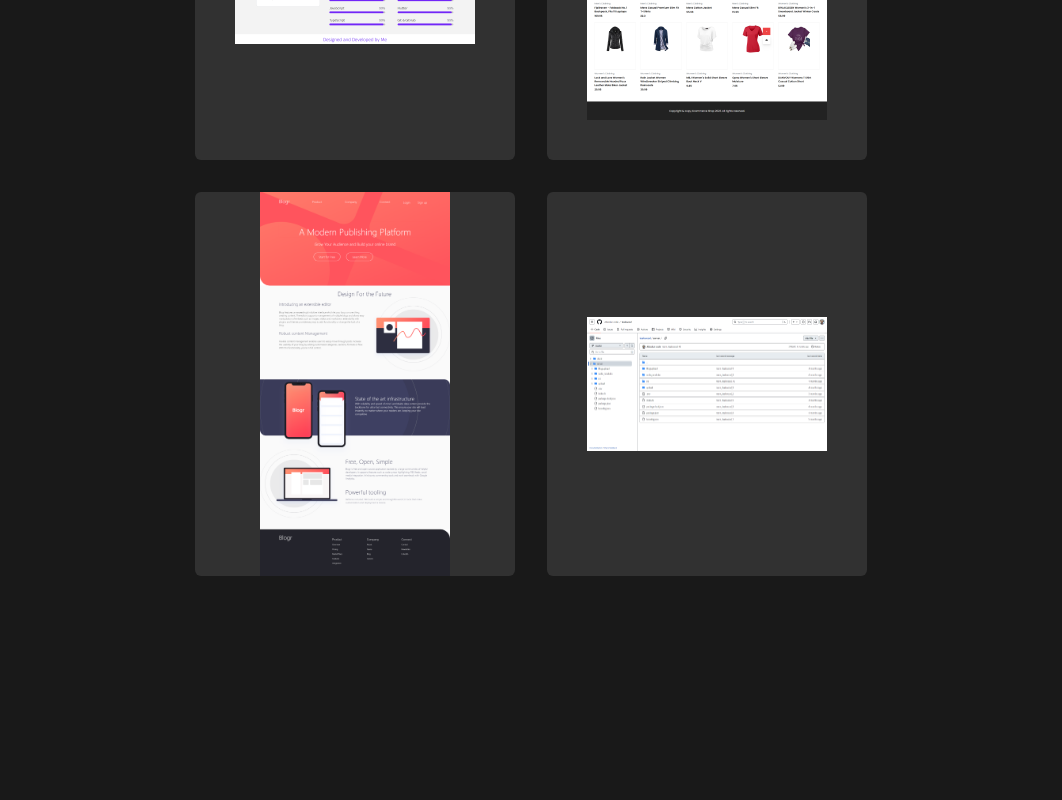
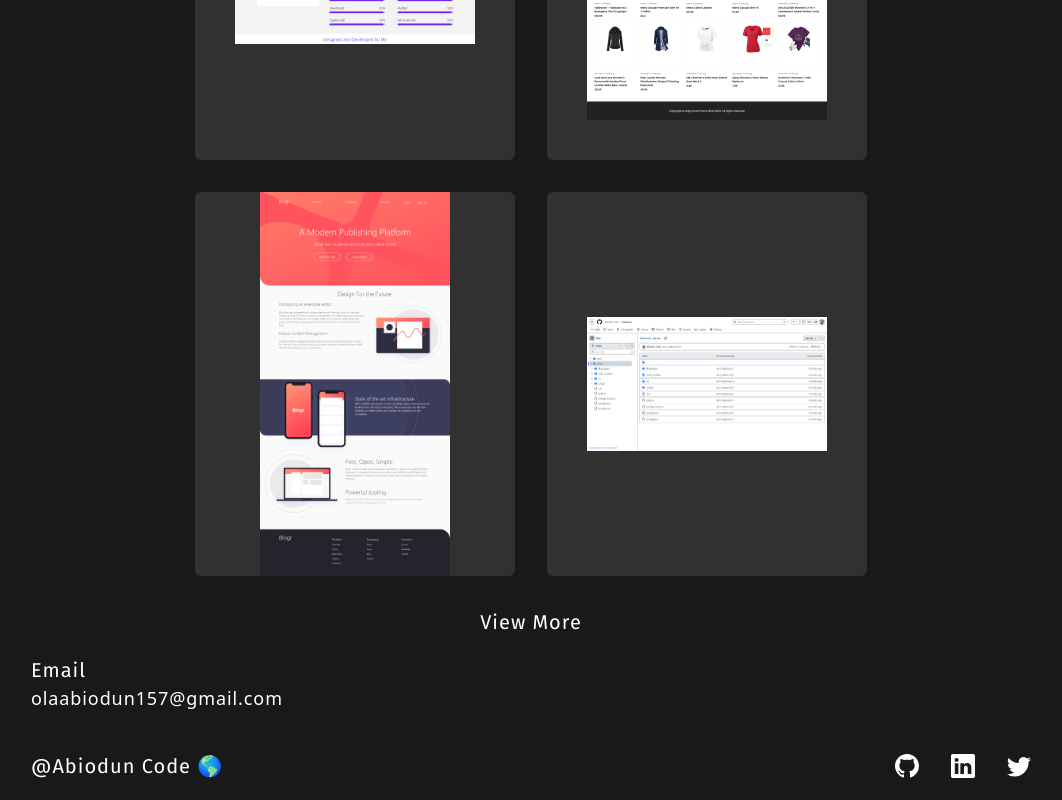
Before and after one commit to Abiodun-code/Portfolio, a React (Vite) app: page / in a window 1280 px wide. Shown: the part 2752-3552 px from the top of the page, without its empty margins (109-1171 px from the left). Before the commit the page ends 3356 px from the top, so only its background shows below. Built offline with nearby package versions, Linux system fonts and the light colour scheme.

Commit message:
footer page commit

```diff
--- a/src/App.tsx
+++ b/src/App.tsx
@@ -1,5 +1,6 @@
 import NavBar from "./components/NavBar"
 import About from "./pages/About"
+import Footer from "./pages/Footer"
 import Home from "./pages/Home"
 import Technology from "./pages/Technology"
 import Work from "./pages/Work"
@@ -13,6 +14,7 @@
       <About/>
       <Technology/>
       <Work/>
+      <Footer/>
     </>
   )
 }
--- a/src/components/NavBar.tsx
+++ b/src/components/NavBar.tsx
@@ -8,7 +8,7 @@
             <div className="w-5 h-5 bg-yellow-500 shadow-xl rounded-full"></div>
             <h1 className="text-white font-primary font-medium text-xl tracking-wider">Abiodun code.</h1>
           </div>
-          <div className="text-2xl">👋</div>
+          <div className="text-2xl ">👋</div>
         </div>
       </div>
     </div>
--- /dev/null
+++ b/src/context/FootData.ts
@@ -0,0 +1,16 @@
+import { BsGithub, BsLinkedin, BsTwitter } from "react-icons/bs";
+
+export const Social = [
+  {
+    icon: BsGithub,
+    link: "https://github.com/Abiodun-code"
+  },
+  {
+    icon: BsLinkedin,
+    link: "https://www.linkedin.com/in/olaroungbe-j11/"
+  },
+  {
+    icon: BsTwitter,
+    link: "https://twitter.com/Olaroungbe_j"
+  }
+]
--- a/src/index.css
+++ b/src/index.css
@@ -4,6 +4,6 @@
 
 @layer base {
   body {
-    @apply bg-black w-auto h-auto bg-opacity-90 pb-2;
+    @apply bg-black w-auto h-auto bg-opacity-90 pb-5;
   }
 }
--- a/src/pages/About.tsx
+++ b/src/pages/About.tsx
@@ -4,7 +4,7 @@
   return (
     <div className="w-auto h-auto">
       <div className="container mx-auto xl:max-w-[80%] lg:max-w-[85%] w-auto bg-glass rounded-md px-3">
-       <div className="py-5 px-3">
+       <div className="py-5 px-3 ">
           <h1 className="text-green font-bold font-primary text-2xl">About Me ⚡</h1>
           <div className="xl:w-[90%] lg:w-[95%] ml-5 pt-6 xl:pt-12 text-white">
             <p className="xl:text-lg text-lg font-semibold font-secondary">🚀 Results-oriented software engineer with experience in designing and developing scalable applications.</p>
--- /dev/null
+++ b/src/pages/Footer.tsx
@@ -0,0 +1,28 @@
+import { Social } from "../context/FootData"
+
+const Footer = () => {
+  return (
+    <div className="w-auto h-auto">
+      <div className="container mx-auto xl:max-w-[80%] lg:max-w-[85%] px-3">
+        <div className="block justify-between items-center">
+          <div className="block">
+            <h1 className="text-white font-primary font-medium text-xl tracking-wider">Email</h1>
+            <a href="mailto:olaabiodun157@gmail.com" className="text-white font-seconday text-lg tracking-wider">olaabiodun157@gmail.com</a>
+          </div>
+          <div className="flex items-center gap-x-2 justify-between pt-10">
+            <h1 className="text-white font-primary font-medium text-xl tracking-wider">@Abiodun Code 🌎</h1>
+            <div className="flex items-center gap-x-8">
+              {Social.map((item, idx)=>(
+                <a href={item.link} key={idx} className="text-white text-2xl">
+                  <item.icon/>
+                </a>
+              ))}
+            </div>
+          </div>
+        </div>
+      </div>
+    </div>
+  )
+}
+
+export default Footer
--- a/src/pages/Home.tsx
+++ b/src/pages/Home.tsx
@@ -11,7 +11,7 @@
           <div className="text-white xl:pl-10 lg:pl-10 pl-0 text-center xl:text-start lg:text-start pt-4 xl:pt-0 lg:pt-0">
             <p className=' font-secondary capitalize xl:font-medium xl:text-2xl lg:font-medium lg:text-2xl text-2xl font-bold pt-4 xl:pt-0 lg:pt-0'>Abiodun code 👋</p>
             <p className='text-5xl font-primary xl:text-[70px] lg:text-[60px] tracking-wider font-extrabold capitalize pt-4 xl:pt-3 lg:pt-3'>Olaroungbe jamiu</p>
-            <p className='font-semibold text-xl font-secondary capitalize xl:text-xl lg:text-lg pt-4 xl:pt-3 lg:pt-3'>I'm a Software Engineer base somewhere on Earth 🌎.</p>
+            <p className='font-semibold text-xl font-secondary capitalize xl:text-xl lg:text-lg pt-4 xl:pt-3  lg:pt-3'>I'm a Software Engineer base somewhere on Earth 🌎.</p>
           </div>
         </div>
       </div>
--- a/src/pages/Technology.tsx
+++ b/src/pages/Technology.tsx
@@ -8,7 +8,7 @@
           <h1 className='text-5xl font-primary xl:text-[40px] lg:text-[60px] tracking-wider font-extrabold capitalize'>Technologies i use</h1>
           <div className="flex flex-wrap justify-center items-center gap-8 pt-8">
             {Framework.map((item, idx)=>(
-              <div key={idx} className="items-center flex justify-center w-12 h-12 object-contain">
+              <div key={idx} className="items-center  flex justify-center w-12 h-12 object-contain">
                 <img src={item.image} className="w-12 text-white h-12 object-contain" alt="" />
               </div>
             ))}
--- a/src/pages/Work.tsx
+++ b/src/pages/Work.tsx
@@ -17,6 +17,9 @@
               </div>
             ))}
           </div>
+          <div className="pt-8">
+            <a href="https://github.com/Abiodun-code" className="capitalize font-primary text-xl tracking-wider">View more</a>
+          </div>
         </div>
       </div>
     </div>
```
